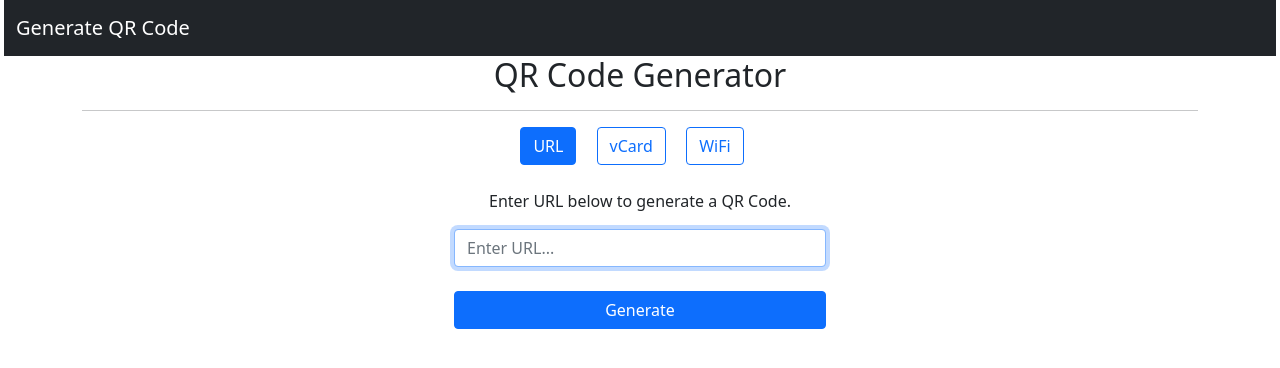
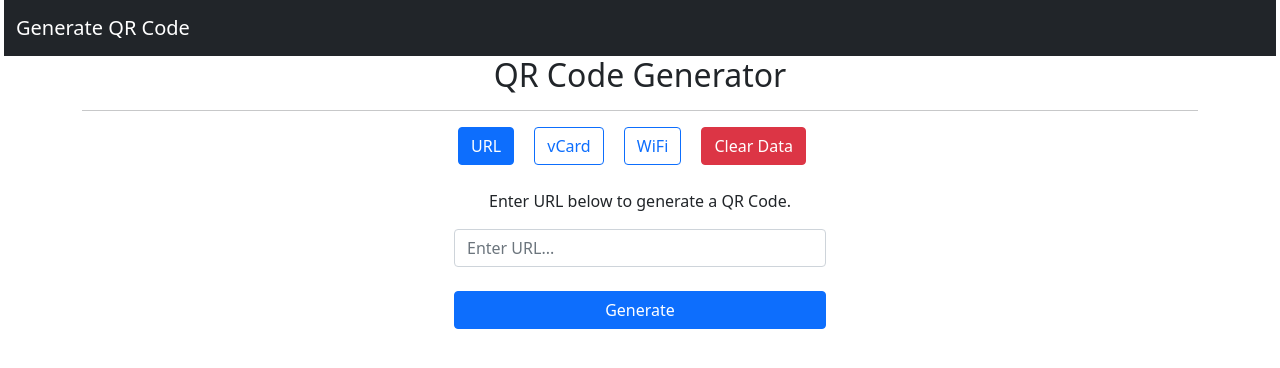
Before and after one commit to terrywmartin/generateQrCode, a Django app: page / in a window 1280 px wide. Shown: the top 368 px of the page. Run offline with Django 4.2, Linux system fonts and the light colour scheme; tables that the repository leaves empty hold one stand-in row (values such as "Sample post"); parts of the project's set-up code (start-up, migrations or seed data) failed here and were passed over; some libraries are stand-ins or nearby versions.

Commit message:
add clear data button

```diff
--- a/core/templates/core/index.html
+++ b/core/templates/core/index.html
@@ -11,6 +11,11 @@
                 if (type == 'url'){ this.url = true; }
                 else if (type == 'wifi') { this.wifi = true; }
                 else if (type == 'vcard') { this.vcard = true; }
+            },
+            clear(){
+                document.getElementById('url_form').reset();
+                document.getElementById('vcard_form').reset();
+                document.getElementById('wifi_form').reset();
             } }">
     <h2>QR Code Generator</h2>
     <hr>
@@ -36,12 +41,15 @@
                     </label>
 
                 </div>
+                <div class="form-outline form-check-inline  ">
+                    <button type="button" class="btn btn-danger" @click="clear()">Clear Data</button>
+                </div>
     </div>
 
     <div x-cloak x-show="url">
         <br>
         <p>Enter URL below to generate a QR Code.</p>
-        <form hx-post="{% url 'qr_code:generate_qrcode' %}"  hx-target="#qr_code" hx-trigger="submit"  >
+        <form id='url_form' hx-post="{% url 'qr_code:generate_qrcode' %}"  hx-target="#qr_code" hx-trigger="submit"  >
             {% csrf_token %}
             <div class="form-outline mx-auto  col col-lg-4 col-md-8 col-sm-12">
                 <input type="url" id="url" name="url" class="form-control" placeholder="Enter URL..." autofocus/>
@@ -60,7 +68,7 @@
     <div x-cloak x-show="vcard">
         <br>
         <p>Enter contact information to generate a vCard QR code.</p>
-        <form hx-post="{% url 'qr_code:generate_qrcode_vcard' %}"  hx-target="#qr_code_vcard" hx-trigger="submit"  >
+        <form id='vcard_form' hx-post="{% url 'qr_code:generate_qrcode_vcard' %}"  hx-target="#qr_code_vcard" hx-trigger="submit"  >
             {% csrf_token %}
             <div class="form-outline mx-auto  col col-lg-4 col-md-8 col-sm-12">
                 <input type="text" id="first_name" name="first_name" class="form-control" placeholder="First Name" autofocus/>
@@ -90,7 +98,7 @@
     <div x-cloak x-show="wifi">
          <br>
         <p>Enter Wifi information.</p>
-        <form hx-post="{% url 'qr_code:generate_qrcode_wifi' %}"  hx-target="#qr_code_wifi" hx-trigger="submit"  >
+        <form  id='wifi_form' hx-post="{% url 'qr_code:generate_qrcode_wifi' %}"  hx-target="#qr_code_wifi" hx-trigger="submit"  >
             {% csrf_token %}
             <div class="form-outline mx-auto  col col-lg-4 col-md-8 col-sm-12">
                 <input type="text" id="ssid" name="ssid" class="form-control" placeholder="SSID" autofocus/>
```
Also changed, not shown: qr_code/views.py (+1 -6 lines).
